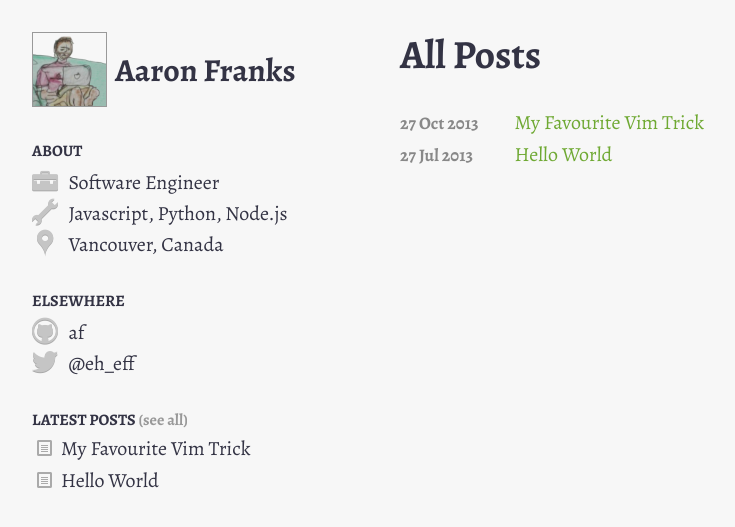
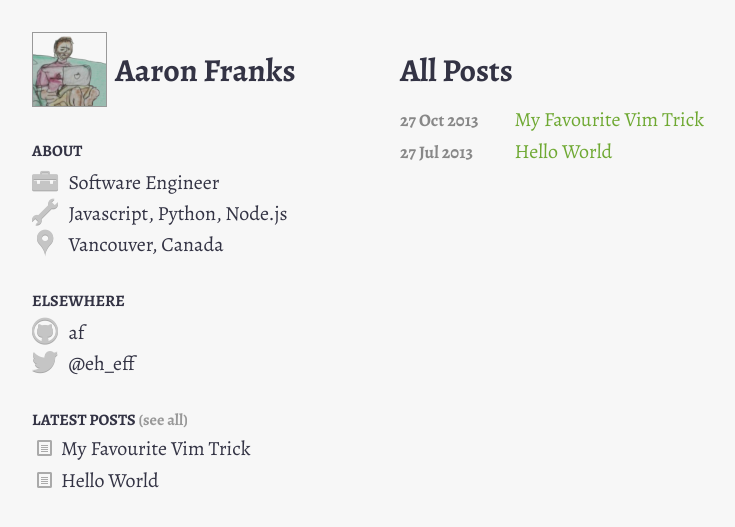
Before and after one commit to af/af.github.com, a Jekyll site: the page built from posts/index.html, in a window 1280 px wide and 900 px high. Shown: the top 527 px of the window, without its empty margins (0-735 px from the left). Built offline with Jekyll 4.4.1, drawn with Linux system fonts in a browser that asks for light colours.

Commit message:
Consistent h1 styles.

```diff
--- a/css/main.css
+++ b/css/main.css
@@ -187,15 +187,18 @@ ul.posts time {
 ul.posts li {
   margin-bottom: 5px;
 }
+.content h1 {
+  margin: 1.4rem 0 0.2rem;
+  font-size: 2rem;
+  line-height: 1;
+}
+.post_list,
 .post {
   padding: 2rem 0;
   max-width: 35em;
 }
 .post header h1 {
-  margin: 1.3rem 0 0.2rem;
-  font-size: 2rem;
   font-style: italic;
-  line-height: 1;
 }
 .post header time[pubdate] {
   display: block;
@@ -203,14 +206,10 @@ ul.posts li {
   font-weight: 600;
   color: #999;
 }
-.post h1,
 .post h2,
 .post h3,
 .post h4 {
   margin: 1rem 0 0.5rem;
-}
-.post h1 {
-  font-size: 1.5rem;
 }
 .post h2 {
   font-size: 1.2rem;
--- a/posts/index.html
+++ b/posts/index.html
@@ -4,6 +4,7 @@ title: All Posts
 ---
 
 <div class="content">
+<div class="post_list">
     <h1>All Posts</h1>
     <ul class="posts">
     {% for post in site.posts %}
@@ -14,3 +15,4 @@ title: All Posts
     {% endfor %}
     </ul>
 </div>
+</div>
```
Also changed, not shown: css/main.styl (+10 -8 lines).
